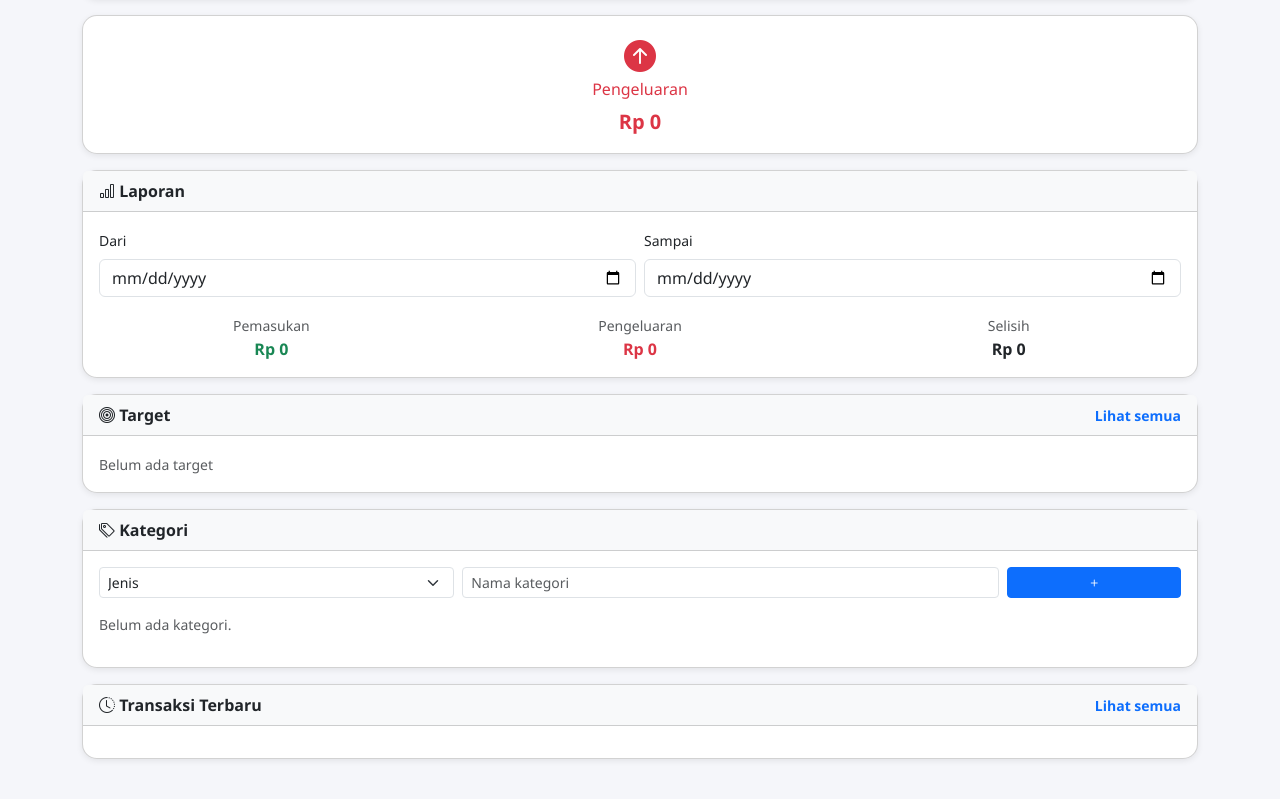
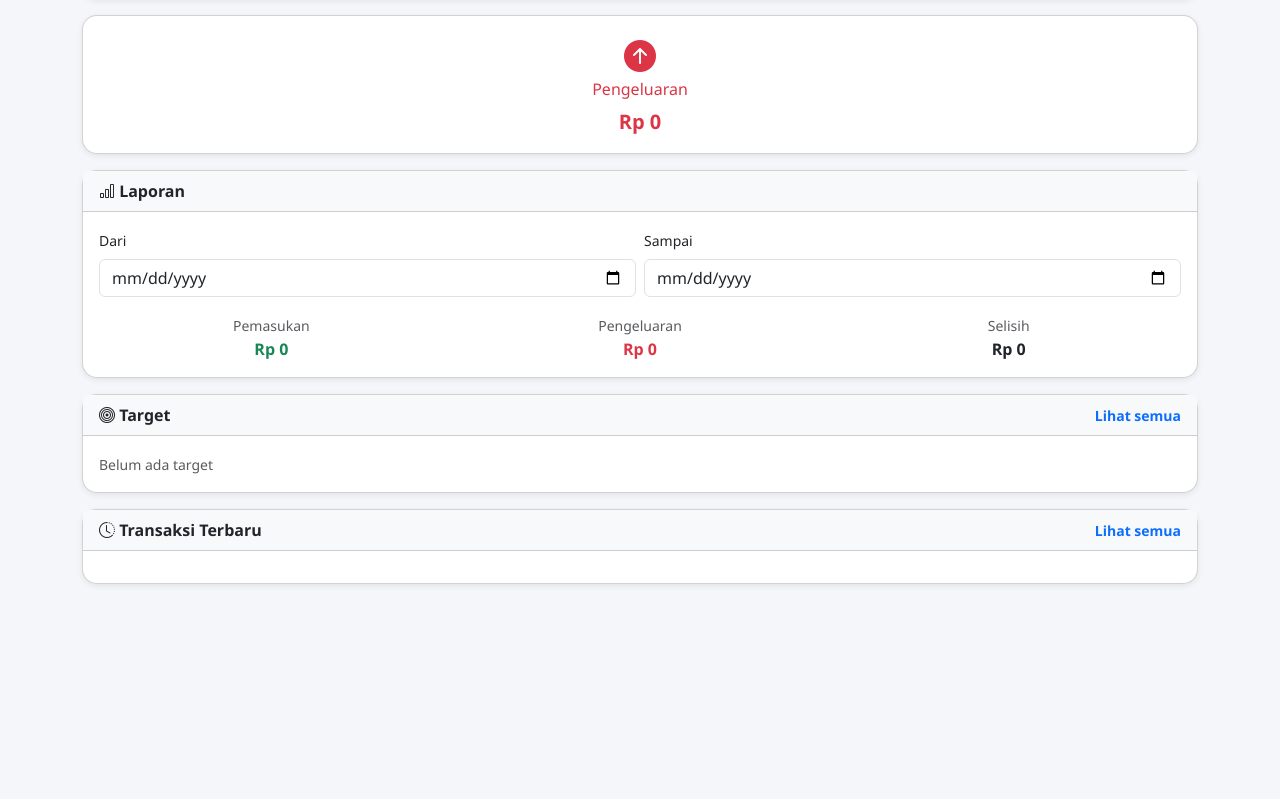
Before and after one commit to RezaZidan/MyFinance, a plain HTML site: page index.html in a window 1280 px wide. Shown: the part 1029-1828 px from the top of the page. After the commit the page ends 1699 px from the top, so only its background shows below. Drawn offline with nearby package versions, Linux system fonts and the light colour scheme.

Commit message:
Update index.html

```diff
--- a/index.html
+++ b/index.html
@@ -160,105 +160,6 @@
         </div>
         <div class="card-body" id="targetPreview"></div>
       </div>
-
-      <!-- Section Kategori -->
-      <div class="card mb-3">
-        <div class="card-header bg-light fw-bold">
-          <i class="bi bi-tags"></i> Kategori
-        </div>
-        <div class="card-body">
-          <form id="formKategori" class="mb-3">
-            <div class="row g-2">
-              <div class="col-4">
-                <select
-                  class="form-select form-select-sm"
-                  id="kategoriJenis"
-                  required
-                >
-                  <option value="">Jenis</option>
-                  <option value="pemasukan">Pemasukan</option>
-                  <option value="pengeluaran">Pengeluaran</option>
-                </select>
-              </div>
-              <div class="col-6">
-                <input
-                  type="text"
-                  class="form-control form-control-sm"
-                  id="kategoriNama"
-                  placeholder="Nama kategori"
-                  required
-                />
-              </div>
-              <div class="col-2">
-                <button type="submit" class="btn btn-sm btn-primary w-100">
-                  <i class="bi bi-plus"></i>
-                </button>
-              </div>
-            </div>
-          </form>
-
-          <!-- Daftar Kategori -->
-          <div id="kategoriList"></div>
-        </div>
-      </div>
-
-      <script>
-        // Ambil kategori dari localStorage
-        let kategori = JSON.parse(localStorage.getItem("kategori")) || [];
-
-        function renderKategori() {
-          const list = document.getElementById("kategoriList");
-          list.innerHTML = "";
-
-          if (kategori.length === 0) {
-            list.innerHTML = `<p class="text-muted small">Belum ada kategori.</p>`;
-            return;
-          }
-
-          kategori.forEach((k, index) => {
-            let badgeClass = k.jenis === "pemasukan" ? "success" : "danger";
-            list.innerHTML += `
-        <div class="d-flex justify-content-between align-items-center border rounded p-2 mb-2">
-          <div>
-            <span class="badge bg-${badgeClass} text-capitalize">${k.jenis}</span>
-            <span class="ms-2 fw-bold">${k.nama}</span>
-          </div>
-          <button class="btn btn-sm btn-outline-danger" onclick="hapusKategori(${index})">
-            <i class="bi bi-trash"></i>
-          </button>
-        </div>
-      `;
-          });
-        }
-
-        // Tambah kategori baru
-        document
-          .getElementById("formKategori")
-          .addEventListener("submit", function (e) {
-            e.preventDefault();
-            let jenis = document.getElementById("kategoriJenis").value;
-            let nama = document.getElementById("kategoriNama").value.trim();
-
-            if (!jenis || !nama) return;
-
-            // Tambah ke array dan simpan ke localStorage
-            kategori.push({ jenis, nama });
-            localStorage.setItem("kategori", JSON.stringify(kategori));
-
-            renderKategori();
-            e.target.reset();
-          });
-
-        // Hapus kategori
-        function hapusKategori(index) {
-          kategori.splice(index, 1);
-          localStorage.setItem("kategori", JSON.stringify(kategori));
-          renderKategori();
-        }
-
-        // Render awal
-        renderKategori();
-      </script>
 
       <!-- Transaksi Terbaru -->
       <div class="card mb-3">
```
